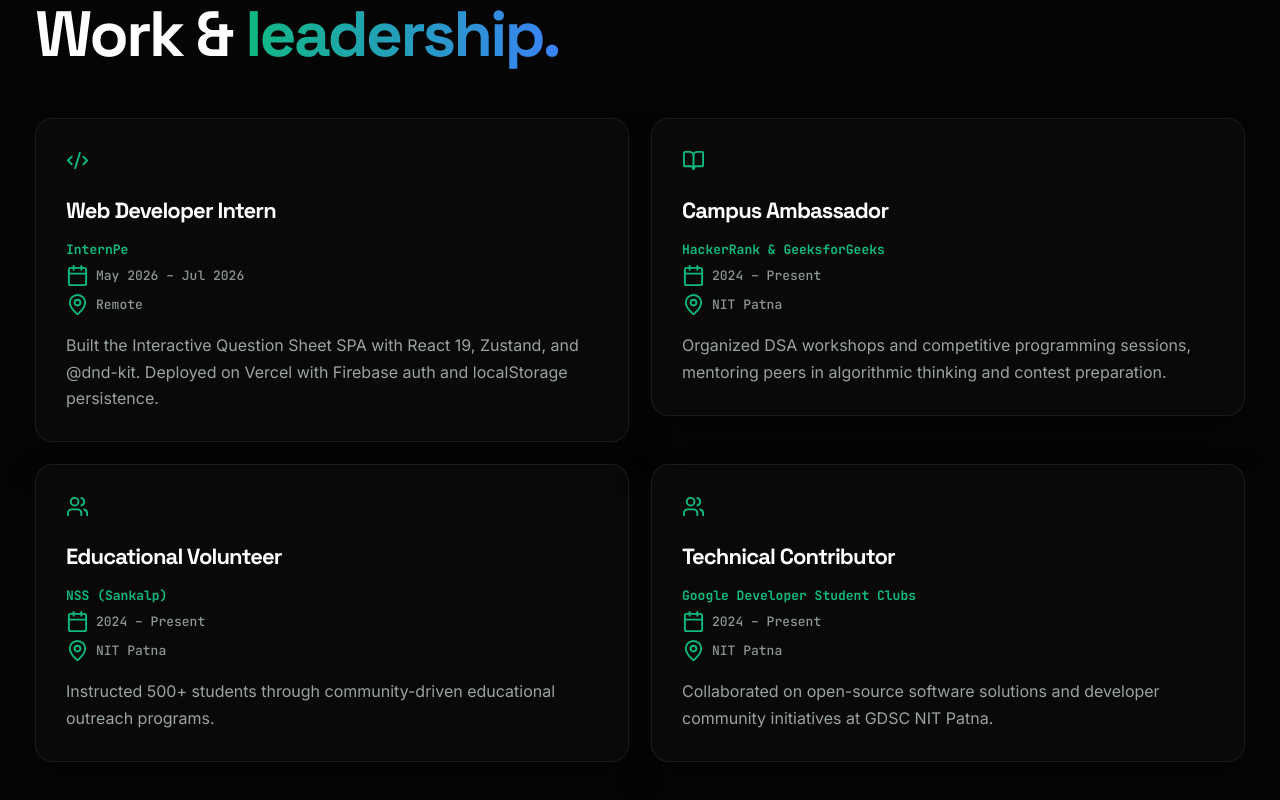
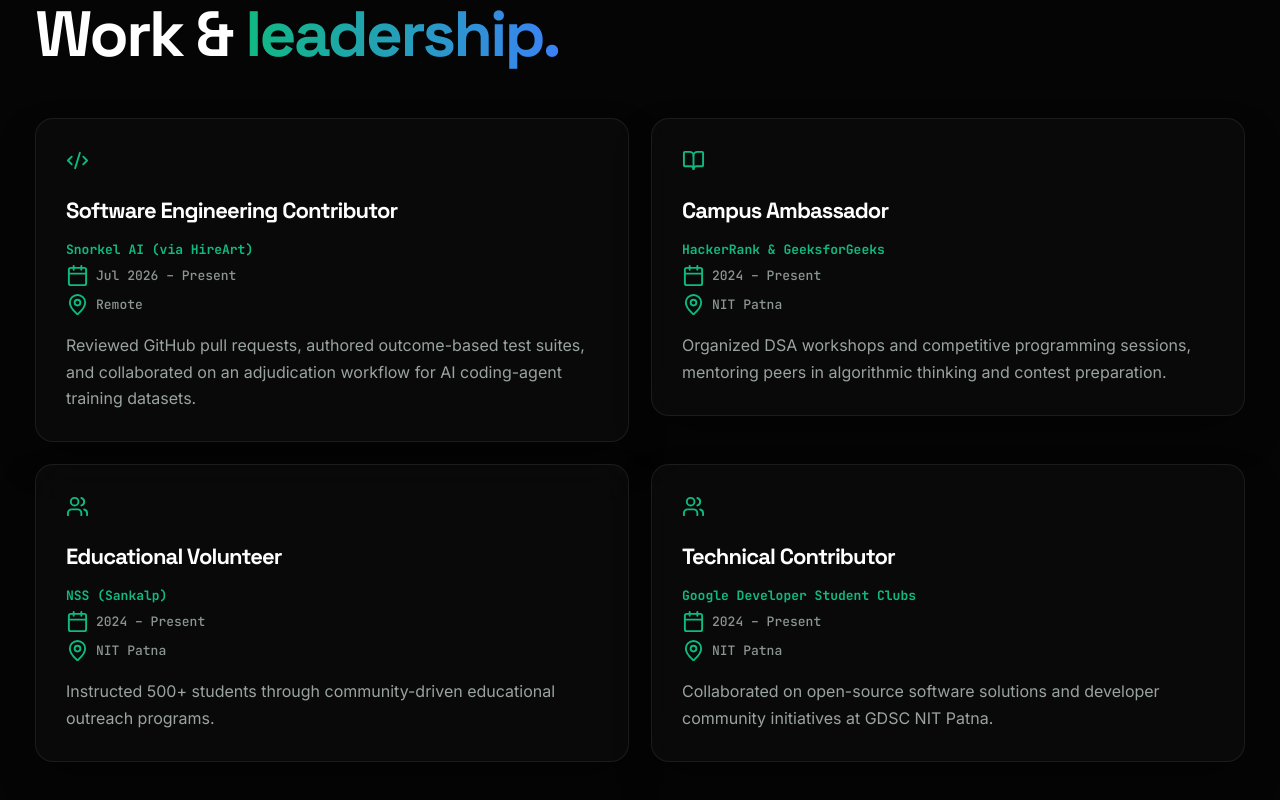
Before and after one commit to Pratham2411/my_portfolio, a React (Vite) app: page / in a window 1280 px wide. Shown: the part 6572-7372 px from the top of the page. Built offline with nearby package versions, Linux system fonts and the light colour scheme.

Commit message:
Update resume, remove open to internship tag from index.html and update experience

```diff
--- a/index.html
+++ b/index.html
@@ -8,7 +8,7 @@
     <title>Pratham Raj — Full Stack Developer & Competitive Programmer | NIT Patna</title>
     <meta
       name="description"
-      content="Pratham Raj (pratham2411) — Full-stack developer, competitive programmer, and B.Tech EE student at NIT Patna. 1500+ DSA problems solved, Knight on LeetCode (2000+ rating), builder of MERN-stack apps and C++ systems. Open to internships."
+      content="Pratham Raj (pratham2411) — Full-stack developer, competitive programmer, and B.Tech EE student at NIT Patna. 1500+ DSA problems solved, Knight on LeetCode (2000+ rating), builder of MERN-stack apps and C++ systems."
     />
     <meta
       name="keywords"
@@ -210,8 +210,8 @@
 
         <article>
           <h2>Experience of Pratham Raj</h2>
-          <h3>Web Developer Intern — InternPe (May 2026 – Jul 2026)</h3>
-          <p>Pratham Raj built the Interactive Question Sheet SPA with React 19, Zustand, and @dnd-kit. Deployed on Vercel with Firebase auth and localStorage persistence.</p>
+          <h3>Software Engineering Contributor — Snorkel AI (via HireArt) (Jul 2026 – Present)</h3>
+          <p>Pratham Raj reviewed GitHub pull requests, authored outcome-based test suites, and collaborated on an adjudication workflow for AI coding-agent training datasets.</p>
 
           <h3>Campus Ambassador — HackerRank &amp; GeeksforGeeks (2024 – Present, NIT Patna)</h3>
           <p>Pratham Raj organized DSA workshops and competitive programming sessions, mentoring peers in algorithmic thinking and contest preparation at NIT Patna.</p>
--- a/src/data/content.js
+++ b/src/data/content.js
@@ -163,12 +163,12 @@
 
 export const experience = [
   {
-    title: 'Web Developer Intern',
-    org: 'InternPe',
-    period: 'May 2026 – Jul 2026',
+    title: 'Software Engineering Contributor',
+    org: 'Snorkel AI (via HireArt)',
+    period: 'Jul 2026 – Present',
     location: 'Remote',
     icon: Code2,
-    text: 'Built the Interactive Question Sheet SPA with React 19, Zustand, and @dnd-kit. Deployed on Vercel with Firebase auth and localStorage persistence.',
+    text: 'Reviewed GitHub pull requests, authored outcome-based test suites, and collaborated on an adjudication workflow for AI coding-agent training datasets.',
   },
   {
     title: 'Campus Ambassador',
```
Also changed, not shown: 1 other file (tests, documents, lock files or other folders).
